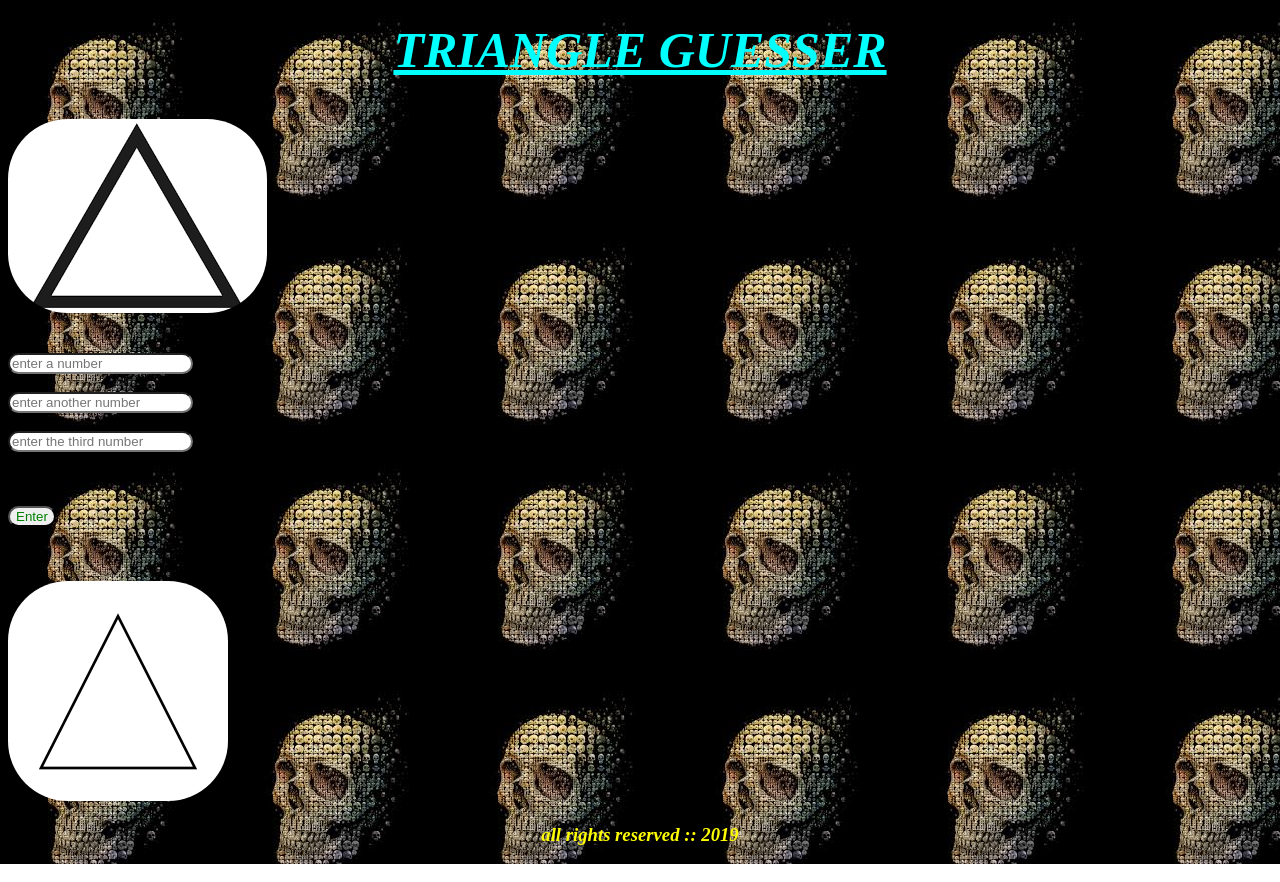
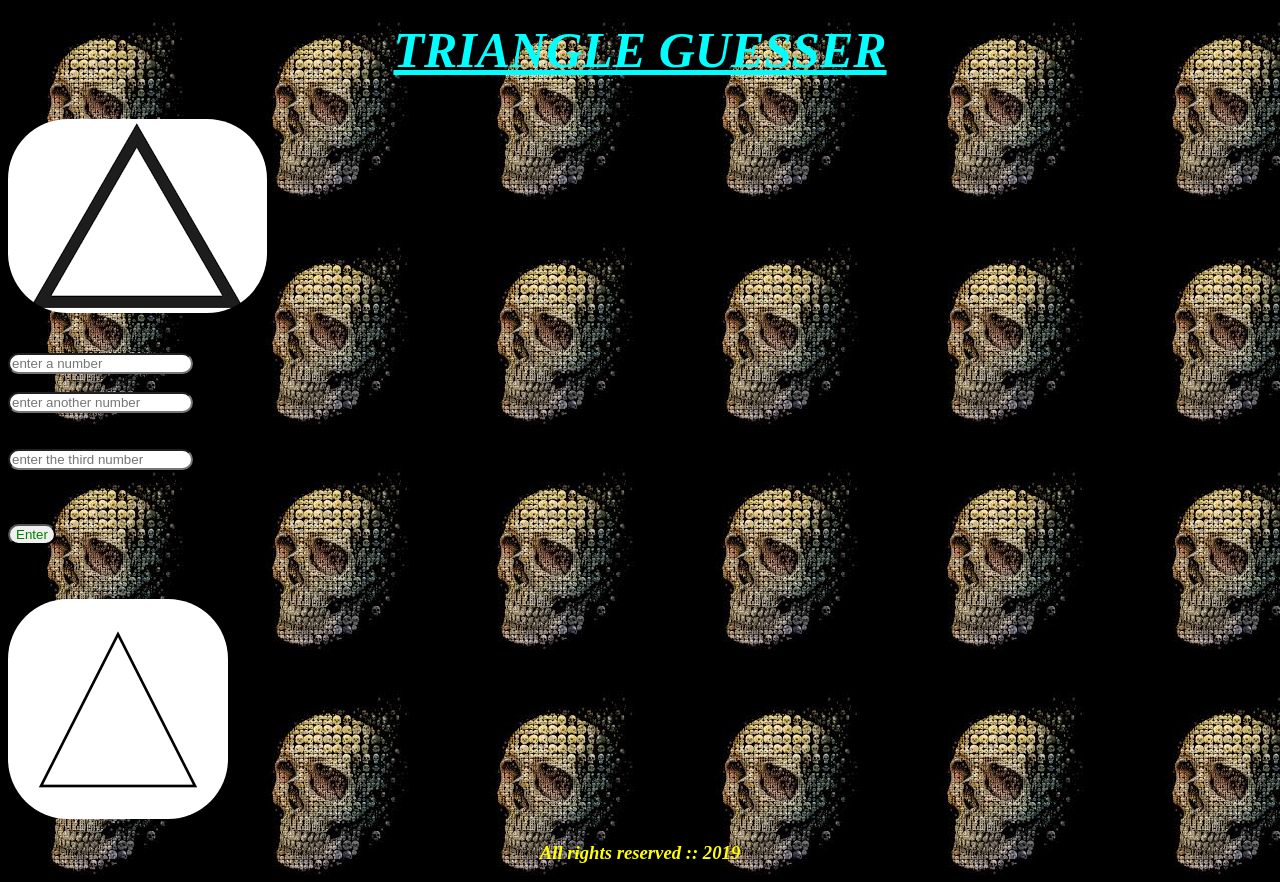
Before and after one commit to kangogopeter/triangle, a plain HTML site: page index.html in a window 1280 px wide. Drawn offline with Linux system fonts and the light colour scheme; files whose address does not match are found by name.

Commit message:
new rechanges

```diff
--- a/index.html
+++ b/index.html
@@ -18,6 +18,7 @@
 <input id="bike" type="number" name placeholder="enter another number">
 <br>
 <br>
+<br>
  <input class="cat" type="number" name placeholder="enter the third number"><br>
 <br>
 <br>
@@ -28,6 +29,6 @@
 <br>
 <br>
 <img class="flop" src="/home/peter/Documents/triangle/images/tri.jpg" alt="place a number!">
-<h3>all rights reserved :: 2019</h3>
+<h3>All rights reserved :: 2019</h3>
   </body>
 </html>
```
